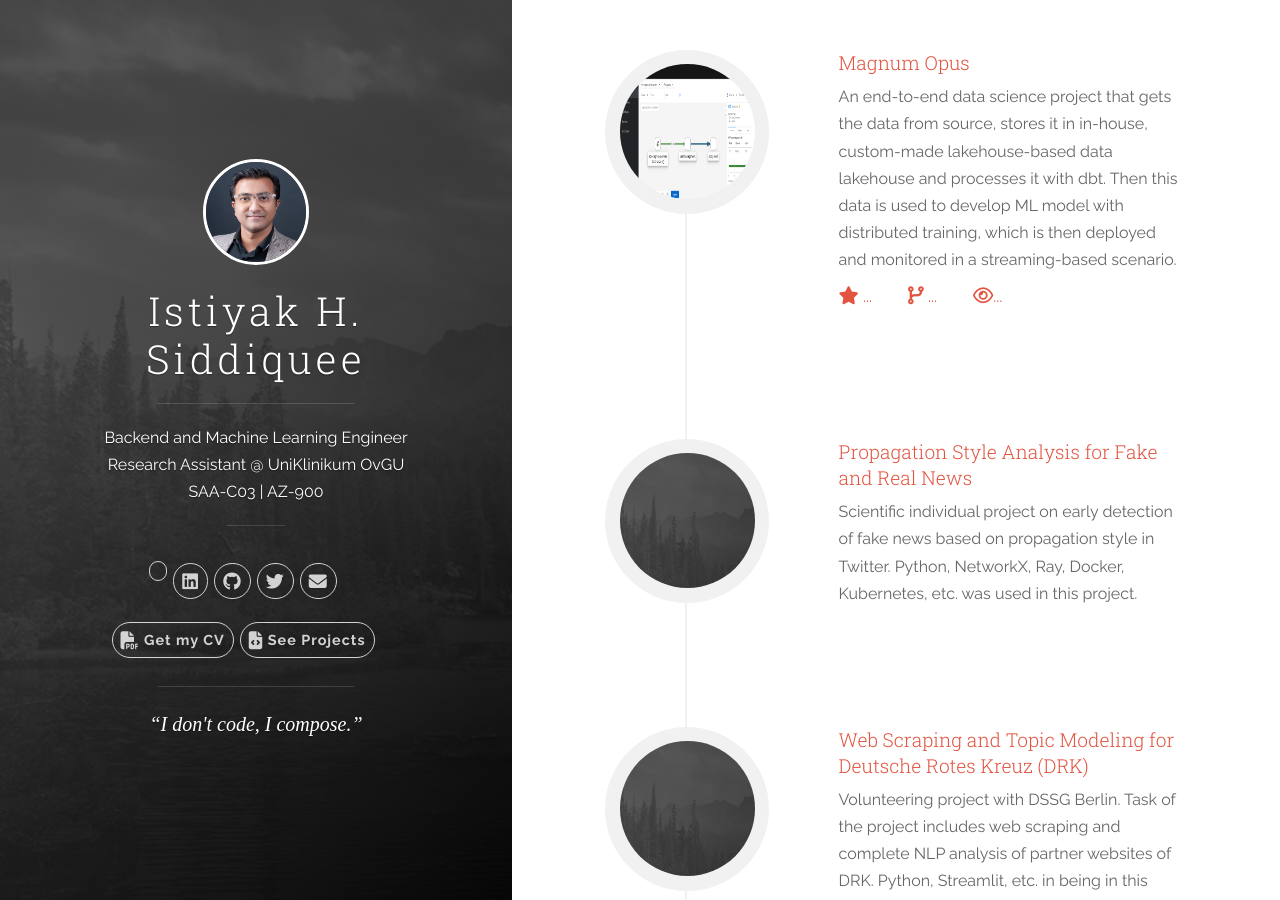
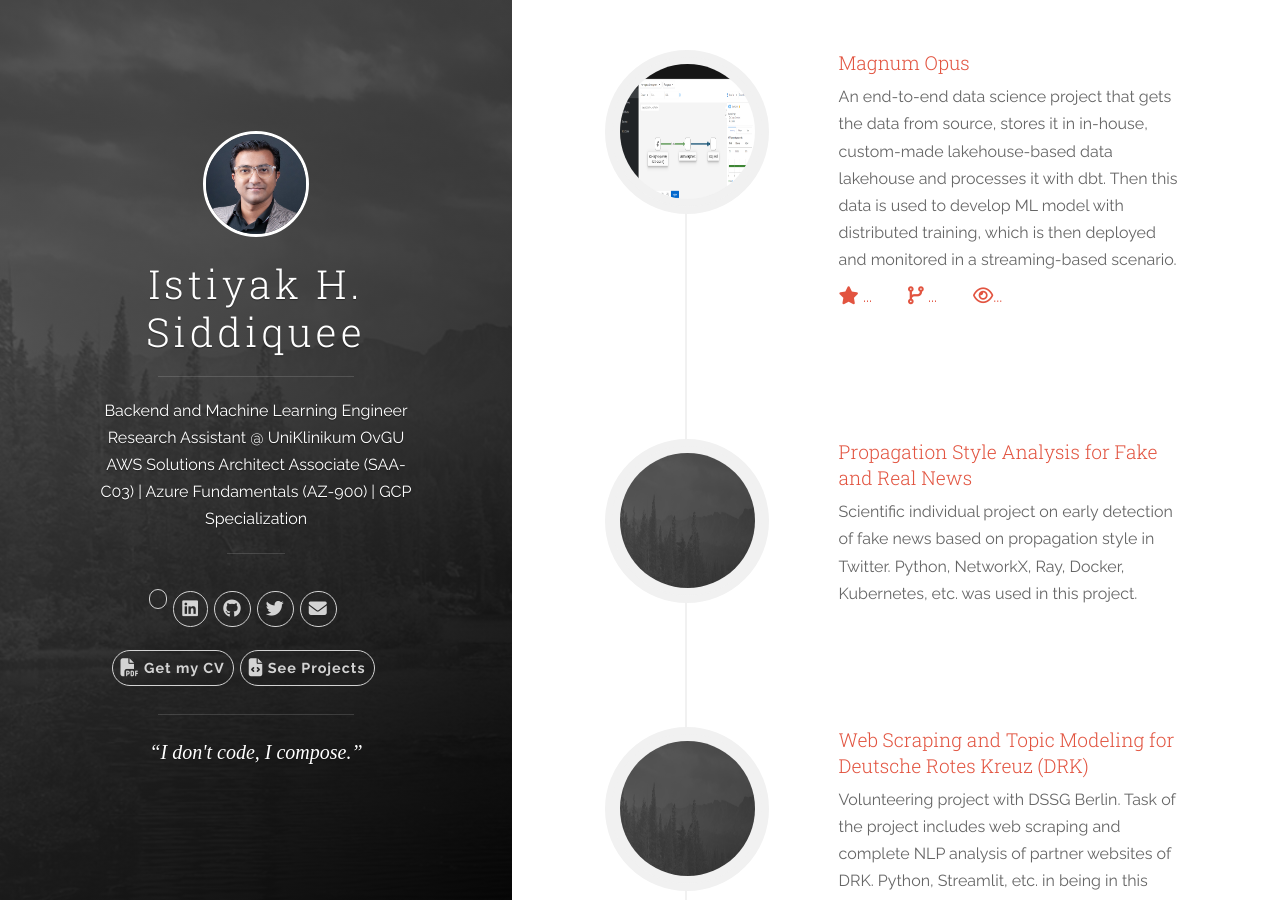
Before and after one commit to istiyaksiddiquee/istiyaksiddiquee.github.io, a Jekyll site: the page built from index.html, in a window 1280 px wide and 900 px high. Built offline with Jekyll 4.4.1, drawn with Linux system fonts in a browser that asks for light colours; nearby versions of some CDN libraries; comment, search, counter and statistics services are not loaded; a style sheet for code colours, icons or effects is not loaded.

Commit message:
added certificates on landing page

```diff
--- a/_includes/header.html
+++ b/_includes/header.html
@@ -15,7 +15,7 @@
         <hr class="panel-cover__divider">
         <p class="panel-cover__description">Backend and Machine Learning Engineer</p>
         <p class="panel-cover__description">Research Assistant @ UniKlinikum OvGU</p>
-        <p class="panel-cover__description"> <a href="https://cp.certmetrics.com/amazon/en/public/verify/credential/d42dd4224fff4f0c883b5d4a7e548b3e"> SAA-C03 </a> | <a href="https://learn.microsoft.com/en-us/users/istiyakhsiddiquee-4859/credentials/14ef2cada2b7b180"> AZ-900 </a> </p>
+        <p class="panel-cover__description"> <a href="https://cp.certmetrics.com/amazon/en/public/verify/credential/d42dd4224fff4f0c883b5d4a7e548b3e"> AWS Solutions Architect Associate (SAA-C03) </a> | <a href="https://learn.microsoft.com/en-us/users/istiyakhsiddiquee-4859/credentials/14ef2cada2b7b180"> Azure Fundamentals (AZ-900) </a> | <a href="https://coursera.org/share/b1ecf0a3f15b7a1e0e64489208196b09"> GCP Specialization</a>  </p>
         <hr class="panel-cover__divider panel-cover__divider--secondary">
 
         <div class="navigation-wrapper">
```
